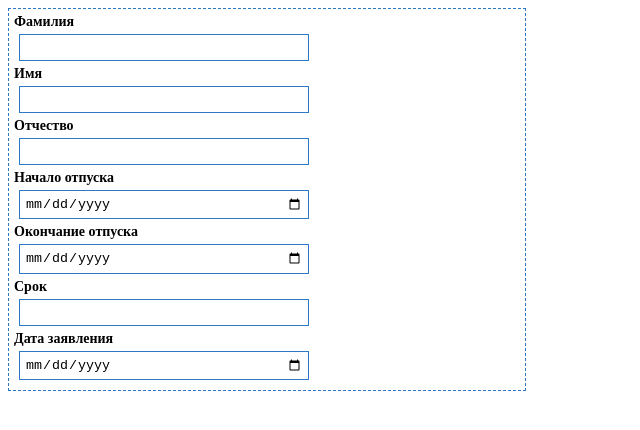
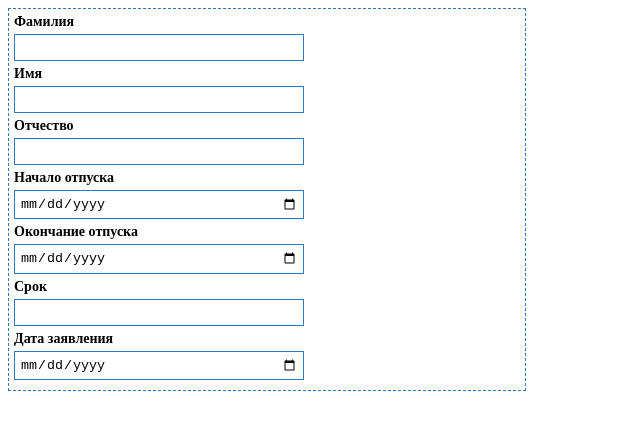
Before and after one commit to nightingale69/form.github.io, a React (Create React App) app: page / in a window 1280 px wide. Shown: the top 430 px of the page, without its empty margins (0-640 px from the left). Built offline with nearby package versions, Linux system fonts and the light colour scheme.

Commit message:
изменён стиль класса input

```diff
--- a/src/Components/Styles/form.css
+++ b/src/Components/Styles/form.css
@@ -21,7 +21,7 @@
   }
 
   .input {
-    margin: 0 0 5px 1%;
+    margin: 0 0 5px 0;
     padding: 5px;
     width: 55%;
     border: 1px solid rgba(0, 89, 181, 0.82);
```
